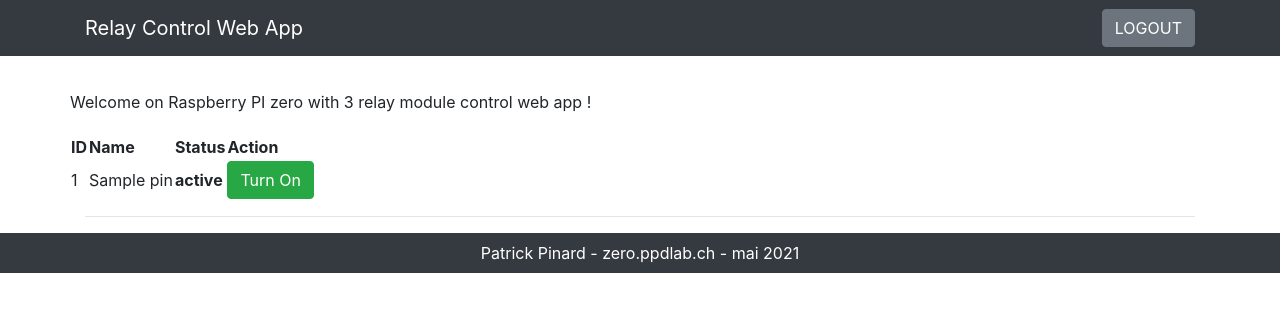
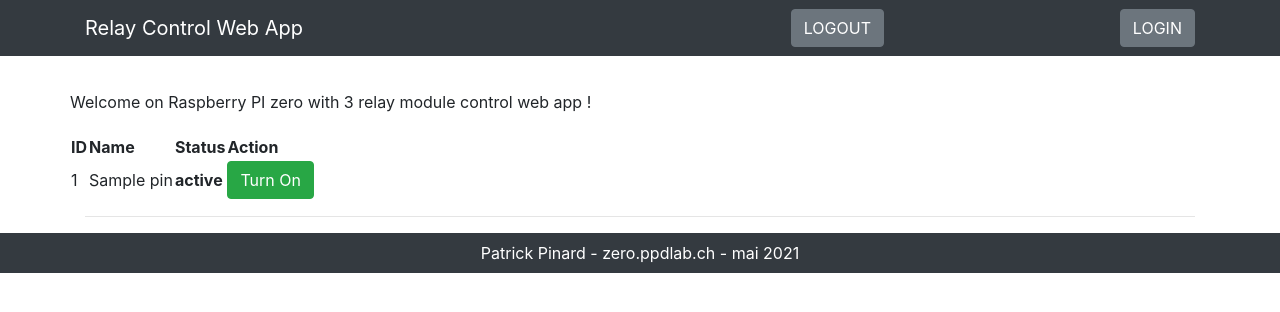
Before and after one commit to patrickpinard/relaybox, a Flask app: template templates/main.html in a window 1280 px wide. Shown: the top 312 px of the page. Run offline with Flask 2, Linux system fonts and the light colour scheme; the template is opened without the code that fills it: most values are stand-ins (such as "Sample title", 1, 10 or a date in 2020); some libraries are stand-ins or nearby versions.

Commit message:
Update main.html

```diff
--- a/templates/main.html
+++ b/templates/main.html
@@ -21,6 +21,11 @@
         <a class="navbar-brand" href="#"> Relay Control Web App </a>
         <form method="POST" action="logout" class="center-block" href="{{ url_for('logout') }}"></form>
           <button type="button" class="btn btn-secondary" type="submit" value="logout">LOGOUT</button>
+          {% if current_user.is_authenticated %}
+          <button type="button" class="btn btn-secondary" type="submit" value="logout">LOGOUT</button>
+          {% else %}
+          <button type="button" class="btn btn-secondary" type="submit" value="login">LOGIN</button>
+          {% endif %}
         </form>
 </nav>
 <!-- MAIN CONTENT -->
```
